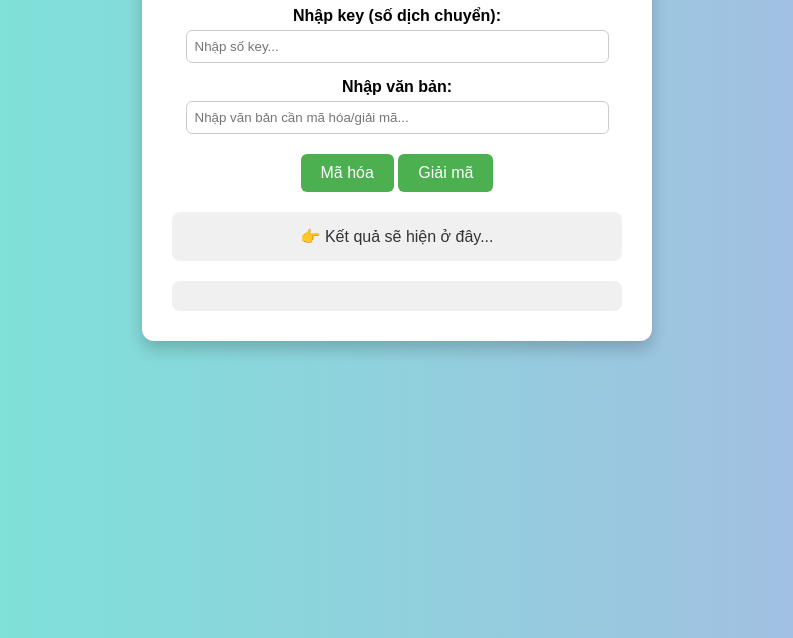
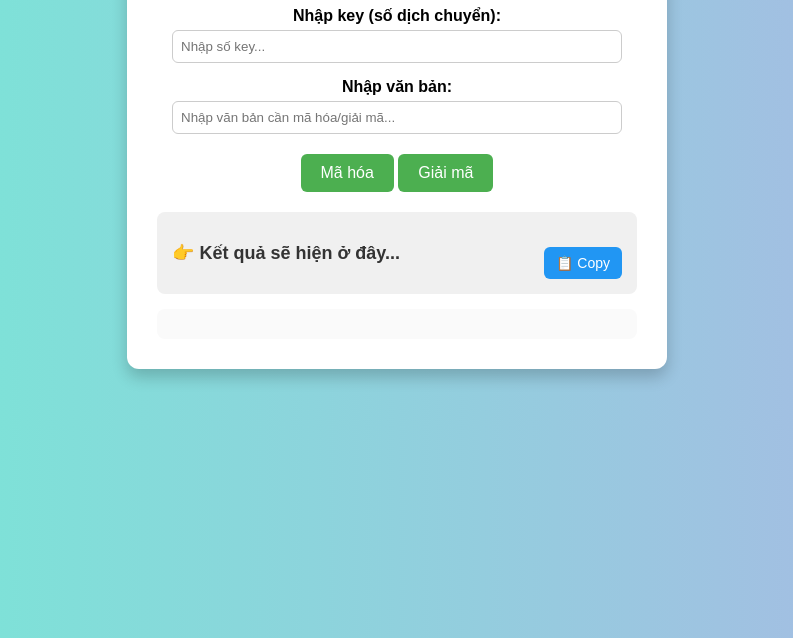
Before and after one commit to NagashitaFuyuki/caesar-cipher, a plain HTML site: page index.html in a window 1280 px wide. Shown: the part 162-800 px from the top of the page, without its empty margins (243-1036 px from the left). Drawn offline with Linux system fonts and the light colour scheme.

Commit message:
Update index.html

```diff
--- a/index.html
+++ b/index.html
@@ -14,7 +14,7 @@
       background: white;
       border-radius: 12px;
       padding: 30px;
-      width: 450px;
+      width: 480px;
       margin: auto;
       box-shadow: 0 8px 16px rgba(0,0,0,0.2);
     }
@@ -46,16 +46,43 @@
     button:hover {
       background: #45a049;
     }
-    .result, .details {
-      margin-top: 20px;
-      padding: 15px;
+    .result-box {
+      display: flex;
+      justify-content: space-between;
+      align-items: center;
       background: #f0f0f0;
       border-radius: 8px;
-      font-size: 16px;
+      padding: 15px;
+      margin-top: 20px;
+    }
+    .result {
+      font-size: 18px;
+      font-weight: bold;
       color: #333;
       word-wrap: break-word;
+      flex: 1;
+      text-align: left;
+    }
+    .copy-btn {
+      margin-left: 10px;
+      background: #2196F3;
+      border: none;
+      border-radius: 6px;
+      padding: 8px 12px;
+      color: white;
+      cursor: pointer;
+      font-size: 14px;
+    }
+    .copy-btn:hover {
+      background: #0b7dda;
     }
     .details {
+      margin-top: 15px;
+      padding: 15px;
+      background: #fafafa;
+      border-radius: 8px;
+      font-size: 15px;
+      color: #333;
       font-family: monospace;
       text-align: left;
       white-space: pre-line;
@@ -75,7 +102,10 @@
     <button onclick="encrypt()">Mã hóa</button>
     <button onclick="decrypt()">Giải mã</button>
 
-    <div class="result" id="result">👉 Kết quả sẽ hiện ở đây...</div>
+    <div class="result-box">
+      <div class="result" id="result">👉 Kết quả sẽ hiện ở đây...</div>
+      <button class="copy-btn" onclick="copyResult()">📋 Copy</button>
+    </div>
     <div class="details" id="details"></div>
   </div>
 
@@ -125,6 +155,17 @@
       }
       return {output: result, steps: steps};
     }
+
+    function copyResult() {
+      let text = document.getElementById("result").innerText;
+      if (text.trim() === "" || text.includes("👉 Kết quả sẽ hiện")) {
+        alert("⚠️ Chưa có kết quả để copy!");
+        return;
+      }
+      navigator.clipboard.writeText(text).then(() => {
+        alert("✅ Đã copy kết quả!");
+      });
+    }
   </script>
 </body>
 </html>
```
